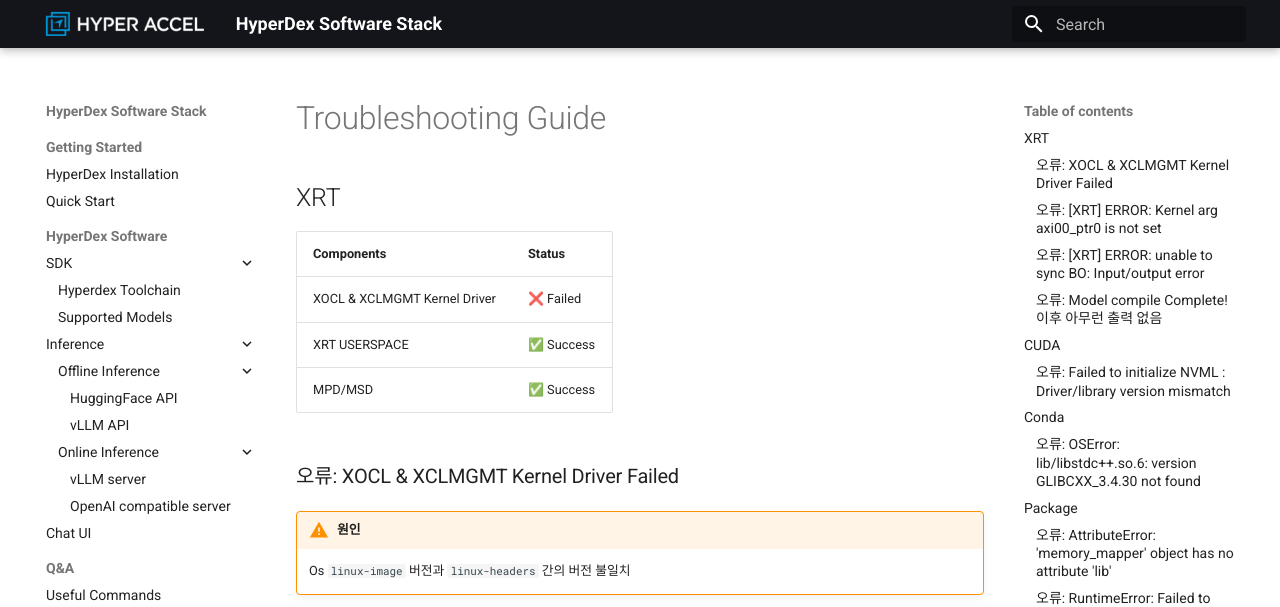
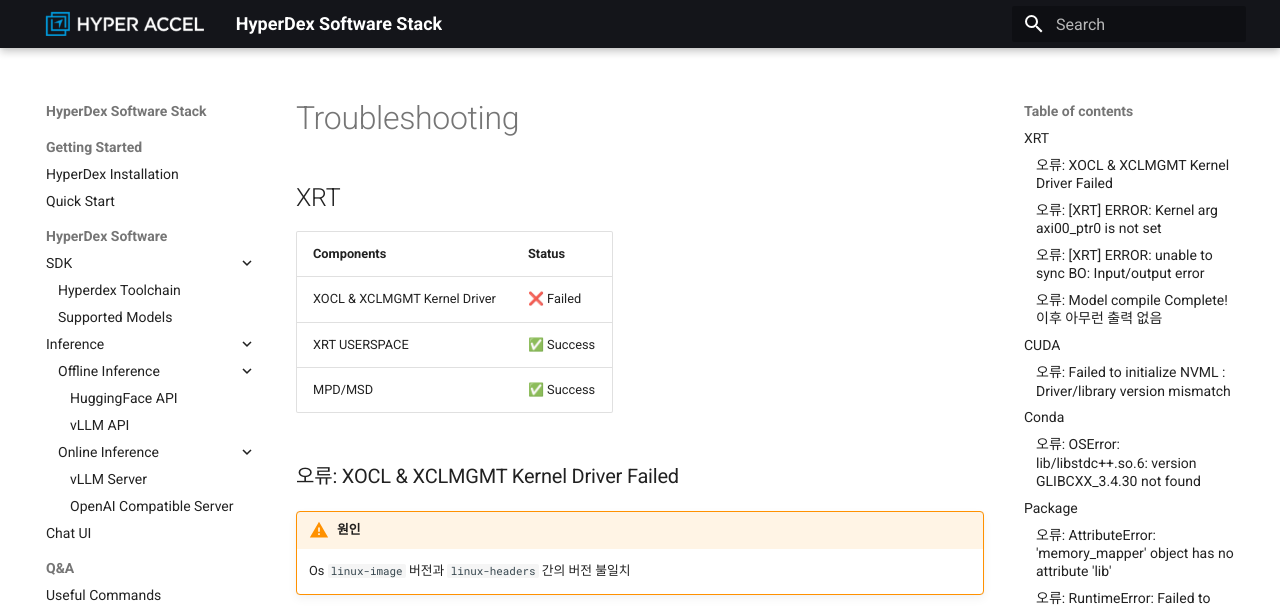
Before and after one commit to Hyper-Accel/docs, an MkDocs documentation site: the page built from docs/troubleshooting.md, in a window 1280 px wide and 900 px high. Shown: the top 607 px of the window. Built offline with MkDocs 1.6.1 and Material for MkDocs 9.7.7, drawn with Linux system fonts in a browser that asks for light colours.

Commit message:
"[PROD-14]fixed titles"

```diff
--- a/docs/troubleshooting.md
+++ b/docs/troubleshooting.md
@@ -2,7 +2,7 @@
 Copyright 2024 The HyperAccel Inc. All rights reserved.
 -->
 
-# Troubleshooting Guide
+# Troubleshooting
 
 ## XRT
 
--- a/mkdocs.yml
+++ b/mkdocs.yml
@@ -47,8 +47,8 @@
               - HuggingFace API: huggingface_api.md
               - vLLM API: offline_inference.md
           - Online Inference:
-              - vLLM server: online_inference.md
-              - OpenAI compatible server: online_inference_openai.md
+              - vLLM Server: online_inference.md
+              - OpenAI Compatible Server: online_inference_openai.md
       - Chat UI: chat_ui.md
   - Q&A:
       - Useful Commands: useful_commands.md
```
